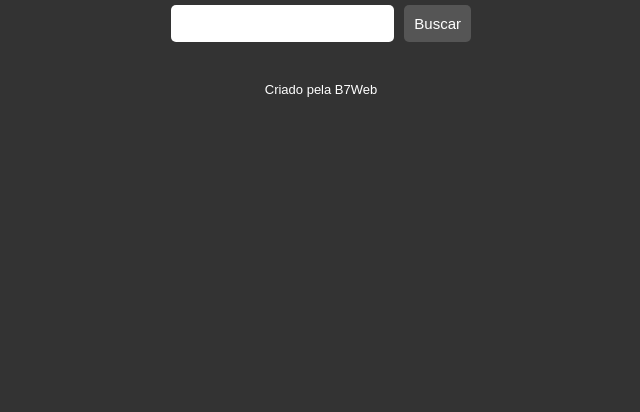
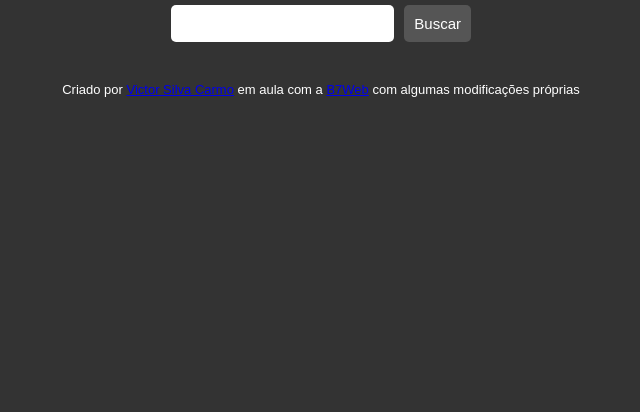
Before and after one commit to victorscarmo/climaJS, a plain HTML site: page index.html in a window 1280 px wide. Shown: the part 388-800 px from the top of the page, without its empty margins (319-959 px from the left). Drawn offline with Linux system fonts and the light colour scheme.

Commit message:
Update index.html
footer alterado

```diff
--- a/index.html
+++ b/index.html
@@ -41,7 +41,8 @@
 
     <div class="aviso"></div>
 
-    <footer>Criado pela B7Web</footer>
+    <footer>Criado por <a href="https://github.com/victorscarmo" target="_blank">Victor Silva Carmo</a> em aula com a <a
+            href="https://b7web.com.br/fullstack/" target="_blank">B7Web</a> com algumas modificações próprias</footer>
 
     <script src="script.js"></script>
 </body>
```
